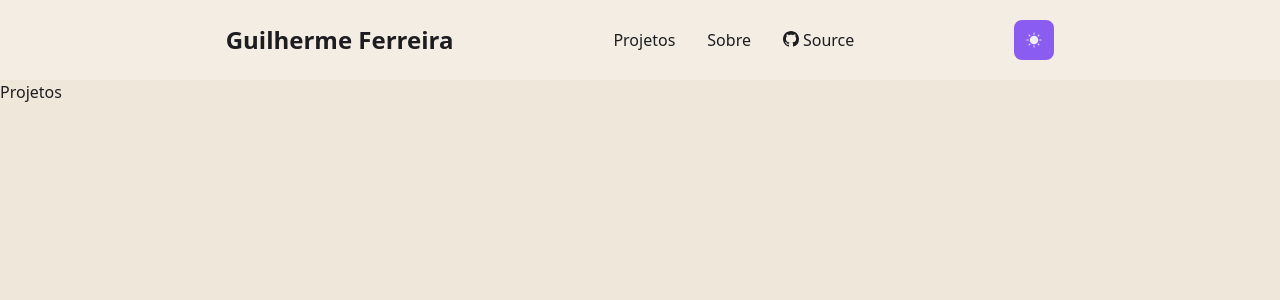
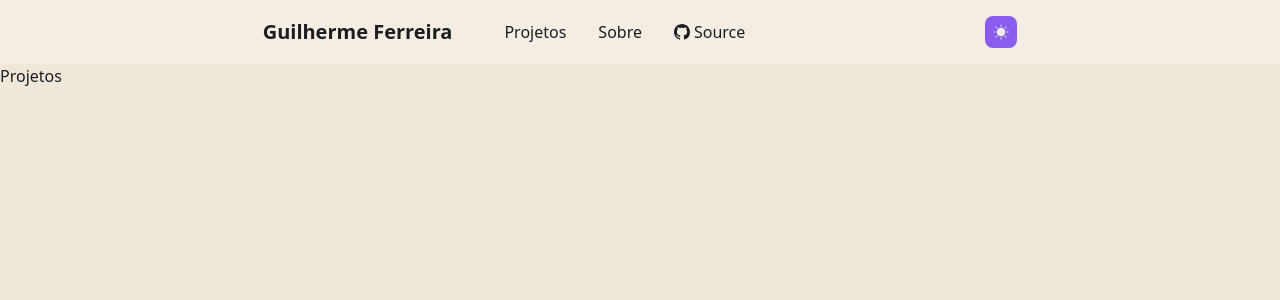
Before and after one commit to guibrbs/guilherme-ferreira, a Next.js app: page /projects in a window 1280 px wide. Shown: the top 300 px of the page. Built offline with nearby package versions, Linux system fonts and the light colour scheme.

Commit message:
:rocket: Styling nav bar

```diff
--- a/components/Header.jsx
+++ b/components/Header.jsx
@@ -5,17 +5,19 @@ import { BsGithub } from "react-icons/bs";
 
 export default function Header(){
     return(
-        <div className="flex justify-center items-center gap-36 w-screen h-20 bg-light-300 dark:bg-dark-500">
-            <a href="/" className="text-2xl font-bold hover:text-dark-300 dark:hover:text-textLight-300 transition-colors">Guilherme Ferreira</a>
-            <nav className="flex">
+        <div className="flex justify-center items-center gap-56 w-screen h-16 bg-light-300 dark:bg-dark-500">
+            <nav className="flex items-center">
+                <a href="/" className="text-xl font-bold hover:text-dark-300 dark:hover:text-textLight-300 transition-colors mr-9">
+                    Guilherme Ferreira
+                </a>
                 {[
                     ['Projetos', '/projects', '1'],
                     ['Sobre', '/about', '2'],
-                    ['Source', '/', '3', ],
+                    ['Source', 'https://github.com/guibrbs/guilherme-ferreira', '3', ],
                 ].map(([title, url, id]) => (
                     <div className="group relative w-fit mx-4 flex" key={id}>
-                        {id === '3' ? <BsGithub style={{marginRight: '4px', marginTop: '2.5px'}} /> : <></>}
-                        <a href={url} className="font-normal duration-300 hover:text-dark-300 dark:hover:text-textLight-300">
+                        {id === '3' ? <BsGithub style={{marginRight: '4px', marginTop: '4px'}}/> : <></>}
+                        <a href={url} className="font-normal text-base duration-300 hover:text-dark-300 dark:hover:text-textLight-300">
                             {title}
                         </a>
                         <span className="absolute -bottom-px left-1/2 w-0 h-px bg-elementary-300 dark:bg-brand-300 group-hover:w-1/2
@@ -40,8 +42,9 @@ const ThemeChanger = () => {
     if (!mounted) return null
     return (
         <button
+            type="button"
             onClick={handleTheme}
-        className="flex items-center justify-center rounded-lg w-10 h-10 text-textLight-500 hover:text-textLight-300
+            className="flex items-center justify-center rounded-lg w-8 h-8 text-textLight-500 hover:text-textLight-300
             bg-elementary-300 hover:bg-elementary-500 transition-colors
             dark:bg-brand-300 dark:hover:bg-brand-500 dark:text-dark-500"
             >
```
Lines whose indentation alone changed are shown as unchanged.
